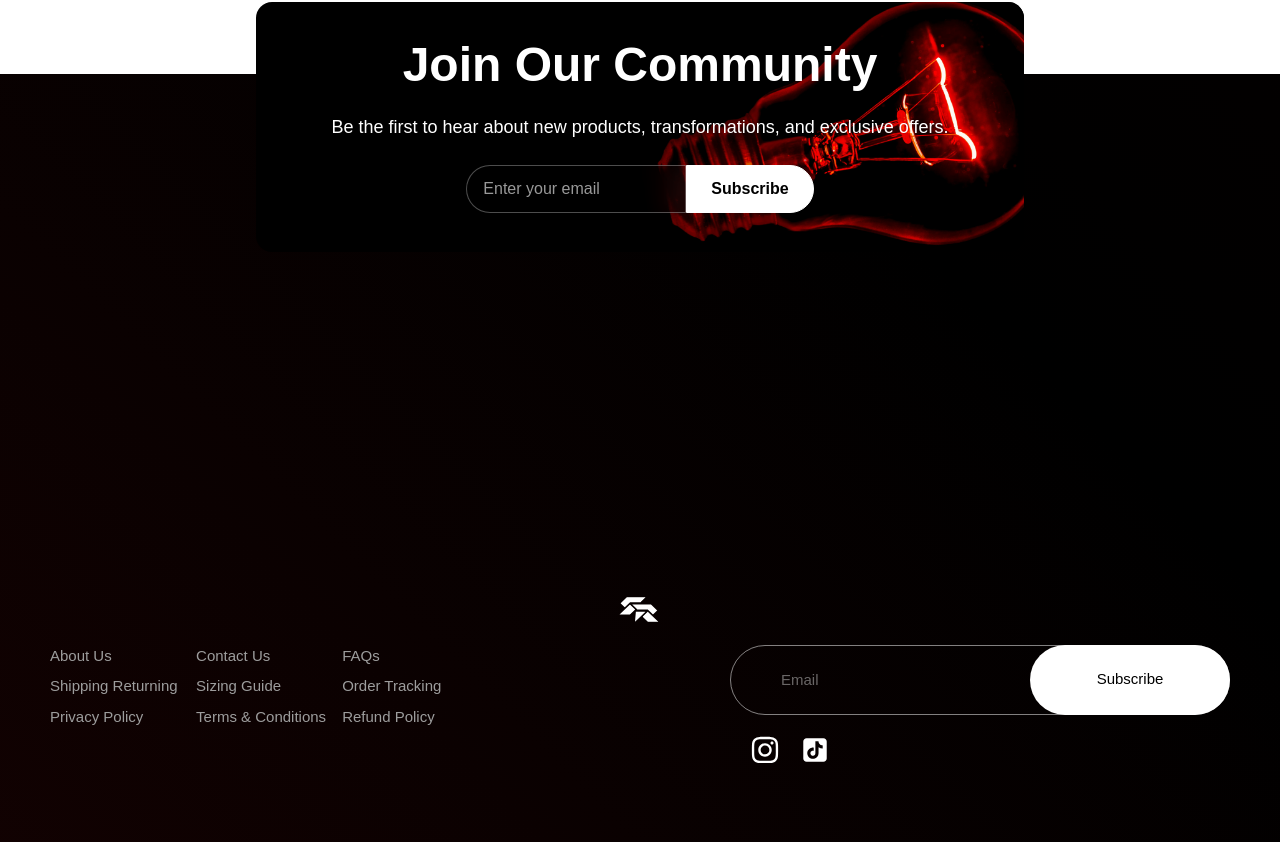
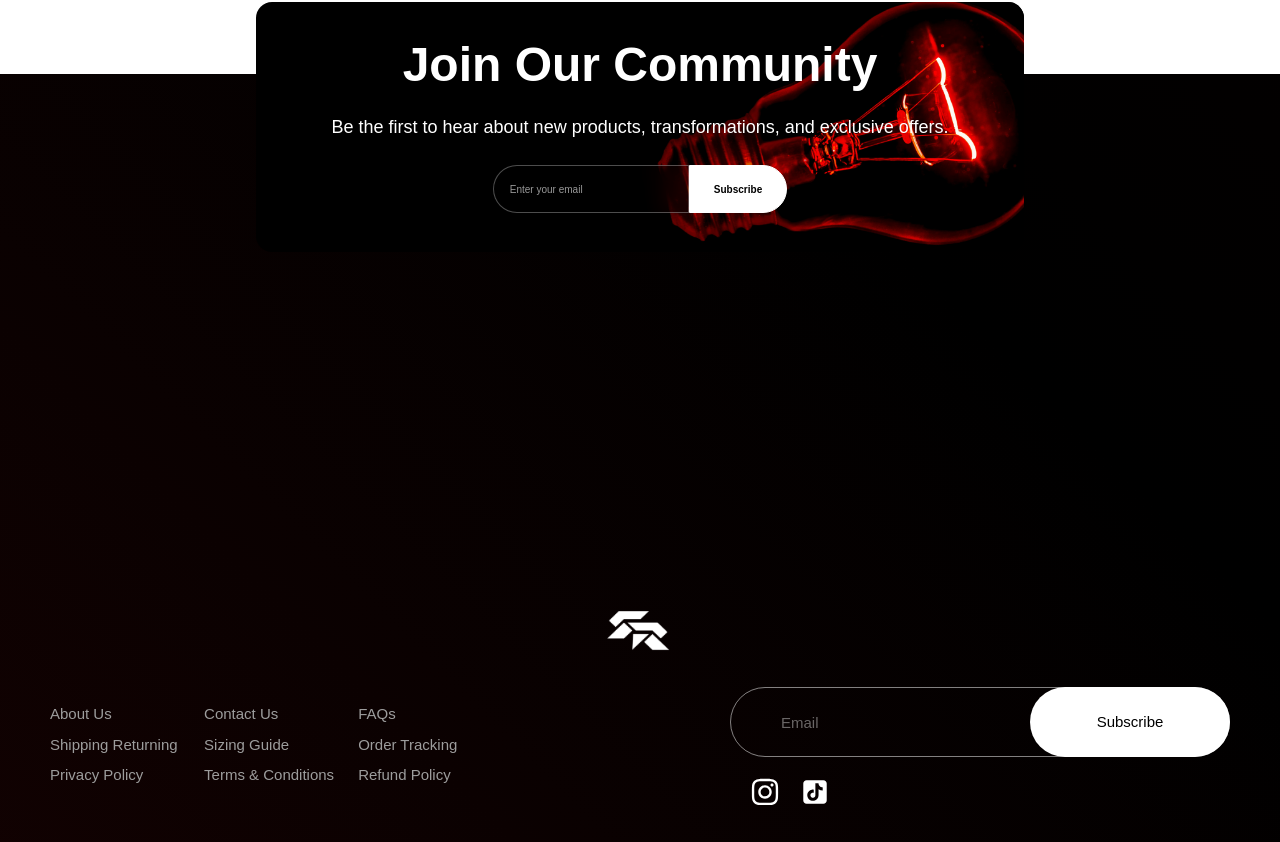
Before and after one commit to tobyameer/roidrage, a React (Create React App) app in the folder Client/: page / in a window 1280 px wide. Shown: the part 4178-5020 px from the top of the page. Built offline with nearby package versions, Linux system fonts and the light colour scheme.

Commit message:
fixing bugs

```diff
--- a/Client/src/components/Footer.jsx
+++ b/Client/src/components/Footer.jsx
@@ -6,55 +6,59 @@ import { AiFillTikTok } from "react-icons/ai";
 const Footer = () => {
   return (
     <div className="mt-[250px] lg:mt-[350px] w-screen flex flex-col items-center">
-      <img src={logoWhite} alt="" className="w-[35px] lg:w-[50px]" />
+      {/* Logo Centered */}
+      <img src={logoWhite} alt="" className="w-[35px] lg:w-[80px]" />
 
-      <div className="px-[15px] lg:px-[50px] w-full flex justify-between">
+      {/* Links & Subscribe */}
+      <div className="px-[35px] lg:px-[50px] w-screen flex justify-between flex-col lg:flex-row">
+        {/* Link Grid Centered */}
         <div>
-          <ul className="text-[10px] lg:text-[15px] grid grid-cols-2 lg:grid-cols-3 gap-y-2 gap-x-4 w-full text-[#9D9D9D]">
-            {/* Company */}
-            <ol>About Us</ol>
-            <ol>Contact Us</ol>
-            <ol>FAQs</ol>
-            {/* Customer Support */}
-            <ol>Shipping Returning</ol>
-            <ol>Sizing Guide</ol>
-            <ol>Order Tracking</ol>
-            {/* Legal */}
-            <ol>Privacy Policy</ol>
-            <ol>Terms & Conditions</ol>
-            <ol>Refund Policy</ol>
+          <ul className="truncate text-[8px] w-full my-4 grid grid-cols-2 lg:grid-cols-3 lg:text-[15px] gap-y-2 gap-x-6 text-[#9D9D9D]">
+            <li>About Us</li>
+            <li>Contact Us</li>
+            <li>FAQs</li>
+            <li>Shipping Returning</li>
+            <li>Sizing Guide</li>
+            <li>Order Tracking</li>
+            <li>Privacy Policy</li>
+            <li>Terms & Conditions</li>
+            <li>Refund Policy</li>
           </ul>
         </div>
 
-        {/* Subscribe */}
+        {/* Subscribe Section Aligned to the Far Left */}
+        <div className="w-fit flex justify-end">
           <div className="w-[250px] lg:w-[500px] flex flex-col">
-          <div className=" relative">
+            <div className="relative flex items-center">
               <input
                 type="text"
                 placeholder="Email"
-              className="w-full text-[10px] lg:text-[15px] h-[35px] lg:h-[70px] pl-[20px] lg:pl-[50px] rounded-full bg-inherit border border-white/50 placeholder:text-white/40"
+                className="w-full text-[8px] lg:text-[15px] h-[25px] lg:h-[70px] pl-[10px] lg:pl-[50px] rounded-full bg-inherit border border-white/50 placeholder:text-white/40"
               />
-            <button className="text-[10px] lg:text-[15px] absolute top-0 bottom-0 right-0 bg-white text-black w-[100px] lg:w-[200px] rounded-full hover:bg-inherit hover:text-white duration-300 ">
+              <button className="text-[8px] h-[25px] lg:text-[15px] absolute top-0 bottom-0 right-0 bg-white text-black w-[80px] lg:w-[200px] lg:h-full rounded-full hover:bg-inherit hover:text-white duration-300">
                 Subscribe
               </button>
             </div>
+
+            {/* Social Icons */}
             <div className="flex mt-[10px] lg:mt-[20px] gap-2 lg:gap-5 pl-[10px] lg:pl-[20px]">
               <FaInstagram
                 color="white"
                 className="IgGradient w-[20px] h-[20px] lg:w-[30px] lg:h-[30px] rounded-lg transition-all duration-500 cursor-pointer"
               />
-
               <AiFillTikTok
                 color="white"
-              size={30}
                 className="TiktokGradient w-[20px] h-[20px] lg:w-[30px] lg:h-[30px] rounded-lg transition-all duration-500 cursor-pointer"
               />
             </div>
           </div>
         </div>
+      </div>
+
+      {/* Copyright Centered */}
       <div className="flex items-center mx-[20px] lg:mx-[50px] my-[20px] lg:my-[100px] flex-col w-full justify-center">
         <div className="w-[calc(100%-100px)] bg-gray-500/50 h-[1px]"></div>
-        <h1 className=" py-[10px] lg:py-[20px] text-[10px] lg:text-[15px] text-gray-400">
+        <h1 className="py-[10px] lg:py-[20px] text-[10px] lg:text-[15px] text-gray-400">
           Copyright 2025
         </h1>
       </div>
@@ -63,24 +67,3 @@ const Footer = () => {
 };
 
 export default Footer;
-
-// <div className="flex my-[20px]">
-// <ul className="grid grid-cols-2 lg:grid-cols-4 gap-2  w-full text-[#9D9D9D]">
-//   <ol>FAQ</ol>
-//   <ol>Account</ol>
-//   <ol>Investor Relations</ol>
-//   <ol>Ways to watch</ol>
-//   <ol>Privacy</ol>
-//   <ol>Corporate Information</ol>
-//   <ol>Speed Test</ol>
-//   <ol>Only on Netflix</ol>
-//   <ol>Help Center</ol>
-//   <ol>Media Center</ol>
-//   <ol>Jobs</ol>
-//   <ol>Terms of Use</ol>
-//   <ol>Cookie Preference</ol>
-//   <ol>Contact Us</ol>
-//   <ol>Legal Notices</ol>
-// </ul>
-// </div>
-// <div>
--- a/Client/src/pages/Home/components/JoinUs.jsx
+++ b/Client/src/pages/Home/components/JoinUs.jsx
@@ -21,7 +21,7 @@ const JoinUs = () => {
             Be the first to hear about new products, transformations, and
             exclusive offers.
           </p>
-          <div className="flex justify-center w-full px-[30%]">
+          <div className="text-[10px] flex justify-center w-full px-[30%]">
             <input
               type="email"
               placeholder="Enter your email"
```
Lines whose indentation alone changed are shown as unchanged.
